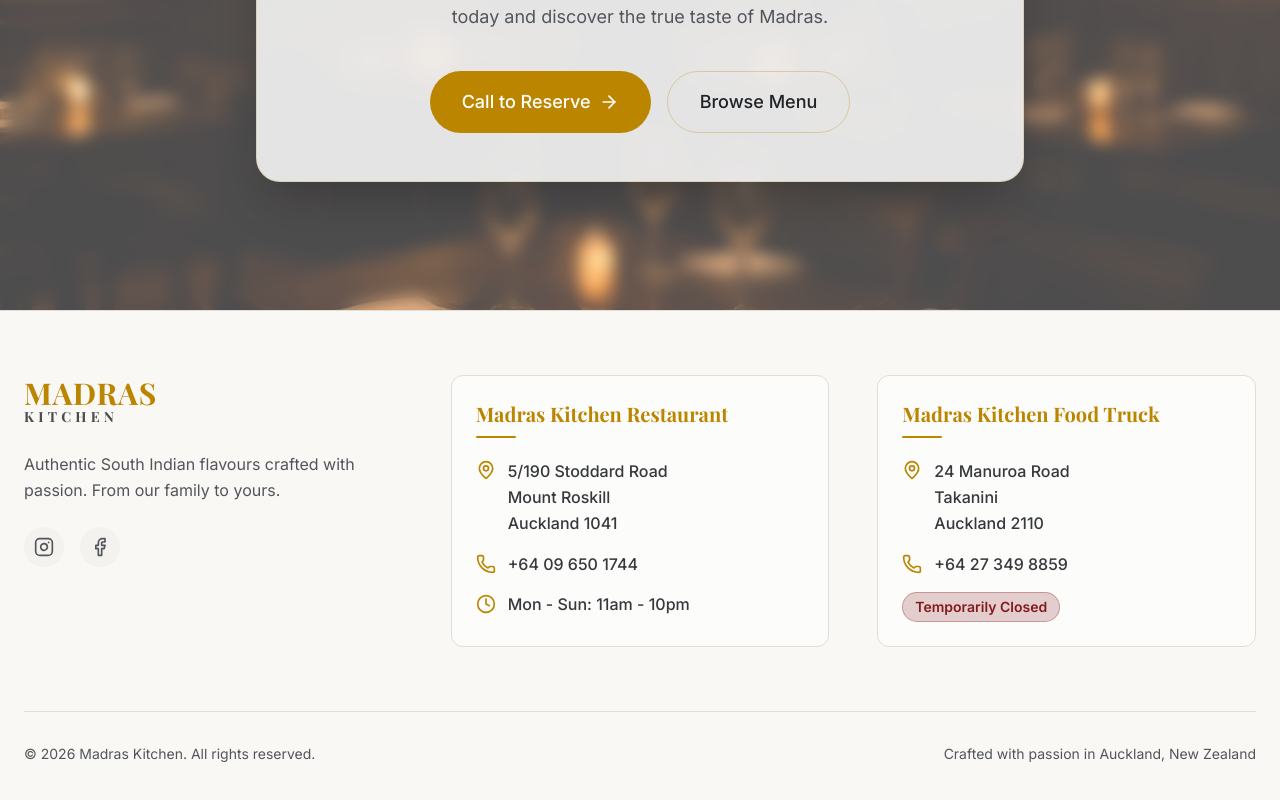
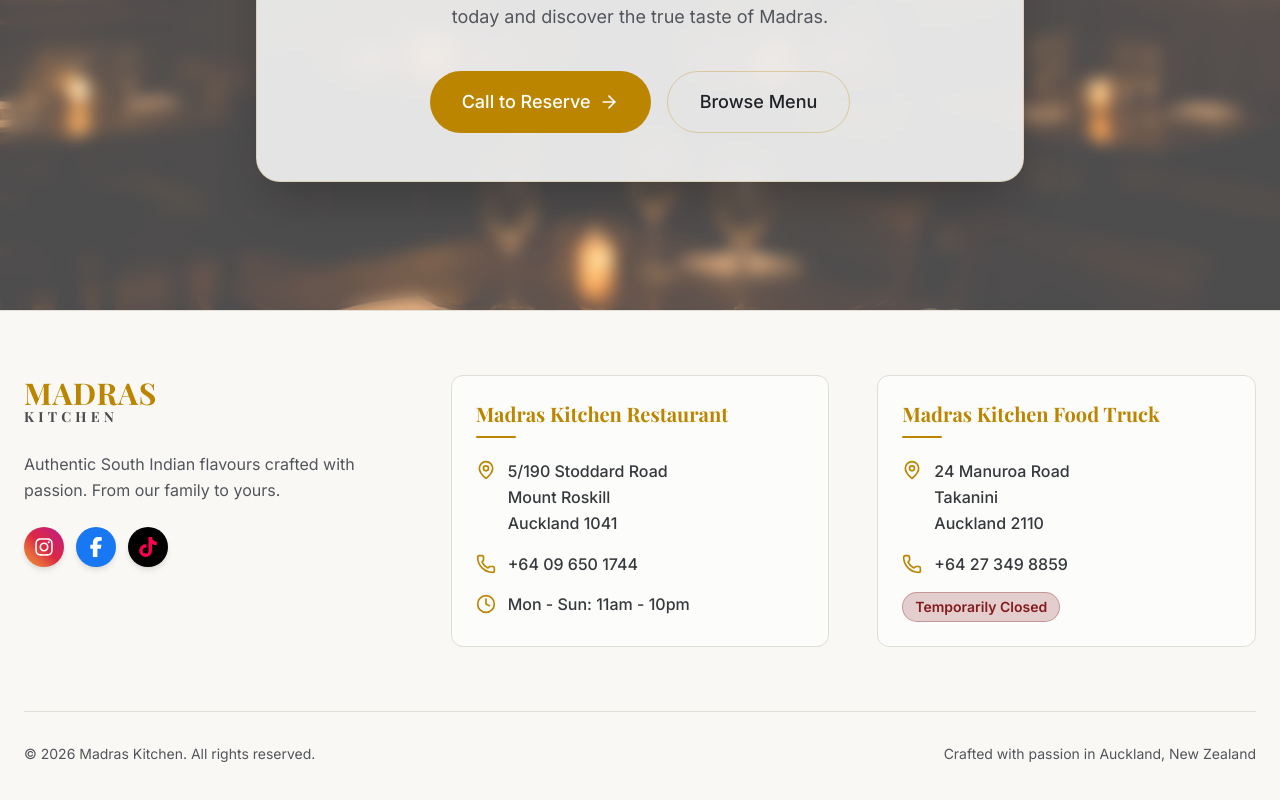
Before and after one commit to 0xtan3/madras-kitchen, a Next.js app: page / in a window 1280 px wide. Shown: the part 4430-5230 px from the top of the page. Built offline with nearby package versions, Linux system fonts and the light colour scheme; a web font is replaced by a local one.

Commit message:
changed the colors for social media

```diff
--- a/components/footer.tsx
+++ b/components/footer.tsx
@@ -2,7 +2,8 @@
 
 import Link from "next/link"
 import { motion } from "framer-motion"
-import { MapPin, Phone, Clock, Instagram, Facebook } from "lucide-react"
+import { MapPin, Phone, Clock } from "lucide-react"
+import { FaFacebookF, FaInstagram, FaTiktok } from "react-icons/fa6"
 
 
 
@@ -31,23 +32,46 @@ export function Footer() {
             <p className="text-muted-foreground leading-relaxed">
               Authentic South Indian flavours crafted with passion. From our family to yours.
             </p>
-            <div className="flex gap-4 mt-6">
-              <a
+            <div className="flex gap-3 mt-6">
+              {/* Instagram */}
+              <motion.a
                 href="https://www.instagram.com/madra_s88?utm_source=qr&igsh=M3dzZGg5YWQ2cnBv"
                 target="_blank"
-                className="w-10 h-10 rounded-full bg-muted flex items-center justify-center text-muted-foreground hover:bg-primary hover:text-primary-foreground transition-all duration-300"
+                rel="noopener noreferrer"
+                whileHover={{ scale: 1.1, y: -2 }}
+                whileTap={{ scale: 0.95 }}
+                className="w-10 h-10 rounded-full flex items-center justify-center text-white shadow-md transition-all duration-300"
+                style={{ background: 'linear-gradient(45deg, #f09433, #e6683c, #dc2743, #cc2366, #bc1888)' }}
                 aria-label="Instagram"
               >
-                <Instagram className="w-5 h-5" />
-              </a>
-              <a
+                <FaInstagram className="w-5 h-5" />
+              </motion.a>
+              {/* Facebook */}
+              <motion.a
                 href="https://www.facebook.com/share/1B7bZ5ZcDU/"
                 target="_blank"
-                className="w-10 h-10 rounded-full bg-muted flex items-center justify-center text-muted-foreground hover:bg-primary hover:text-primary-foreground transition-all duration-300"
+                rel="noopener noreferrer"
+                whileHover={{ scale: 1.1, y: -2 }}
+                whileTap={{ scale: 0.95 }}
+                className="w-10 h-10 rounded-full flex items-center justify-center text-white shadow-md transition-all duration-300"
+                style={{ backgroundColor: '#1877F2' }}
                 aria-label="Facebook"
               >
-                <Facebook className="w-5 h-5" />
-              </a>
+                <FaFacebookF className="w-5 h-5" />
+              </motion.a>
+              {/* TikTok */}
+              <motion.a
+                href="https://www.tiktok.com"
+                target="_blank"
+                rel="noopener noreferrer"
+                whileHover={{ scale: 1.1, y: -2 }}
+                whileTap={{ scale: 0.95 }}
+                className="w-10 h-10 rounded-full flex items-center justify-center text-white shadow-md transition-all duration-300"
+                style={{ backgroundColor: '#010101' }}
+                aria-label="TikTok"
+              >
+                <FaTiktok className="w-5 h-5" style={{ color: '#ff0050' }} />
+              </motion.a>
             </div>
           </motion.div>
 
```
